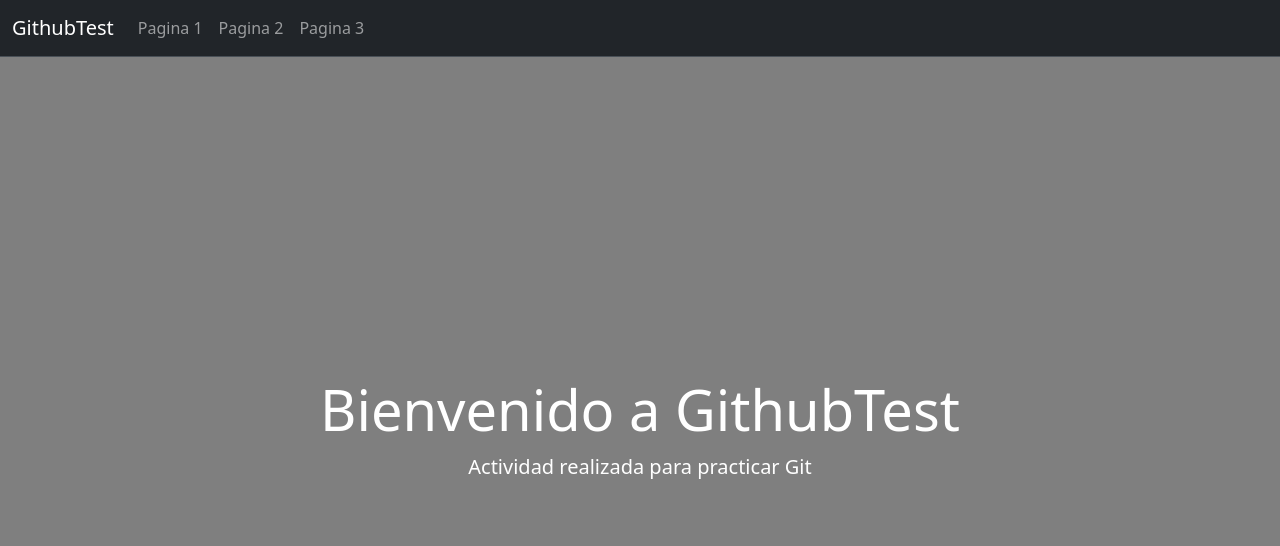
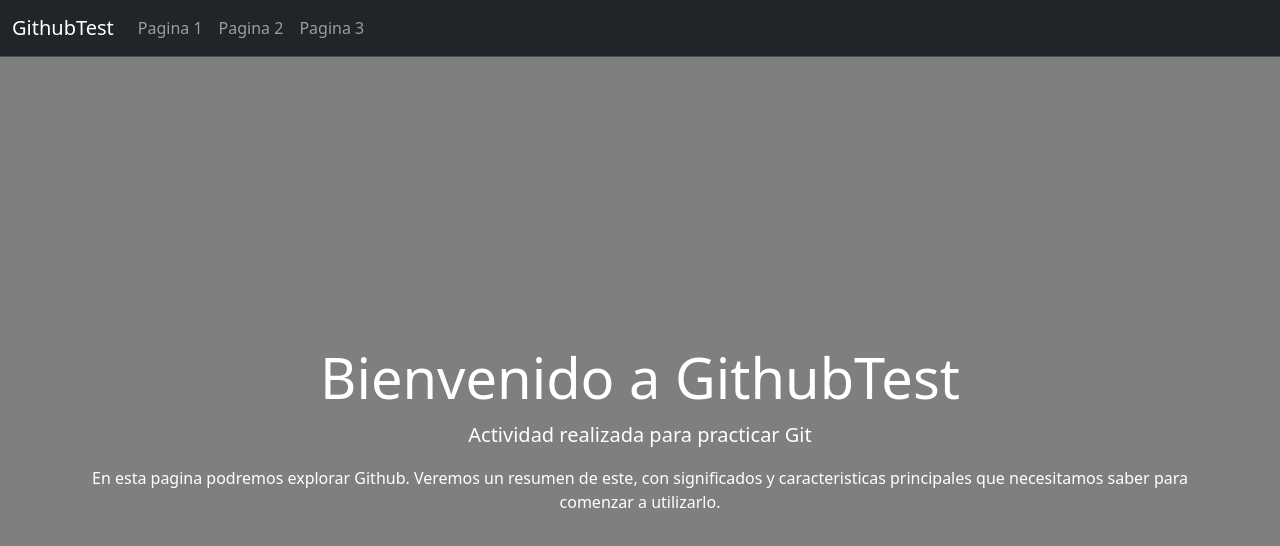
Before and after one commit to ErikCaballeroh/Laboratorio6, a plain HTML site: page index.html in a window 1280 px wide. Drawn offline with Linux system fonts and the light colour scheme.

Commit message:
index.html

```diff
--- a/index.html
+++ b/index.html
@@ -66,6 +66,8 @@
       <div class="container">
         <h1 class="display-4">Bienvenido a GithubTest</h1>
         <p class="lead">Actividad realizada para practicar Git</p>
+        <p>En esta pagina podremos explorar Github. Veremos un resumen de este, con significados y caracteristicas principales
+    que necesitamos saber para comenzar a utilizarlo.</p>
       </div>
     </div>
   </div>
```
